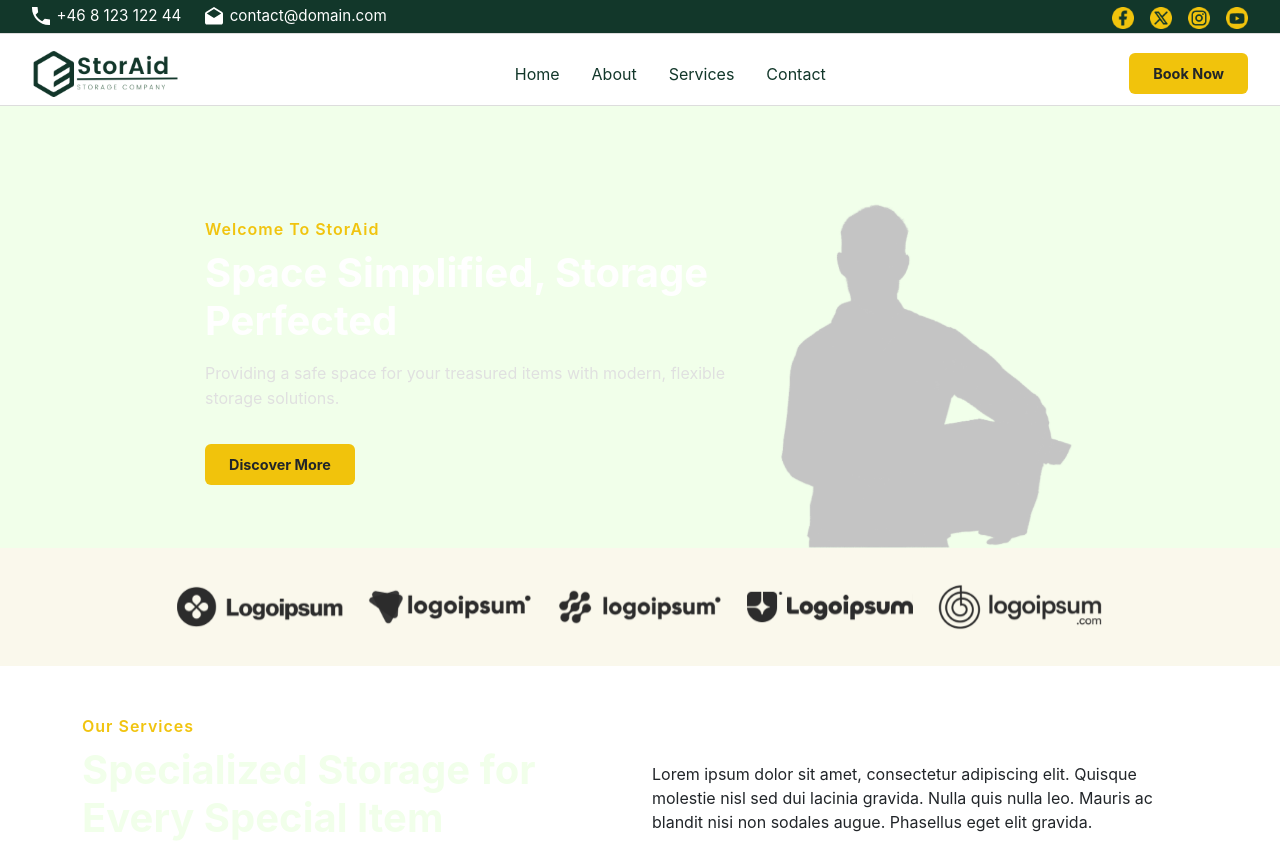
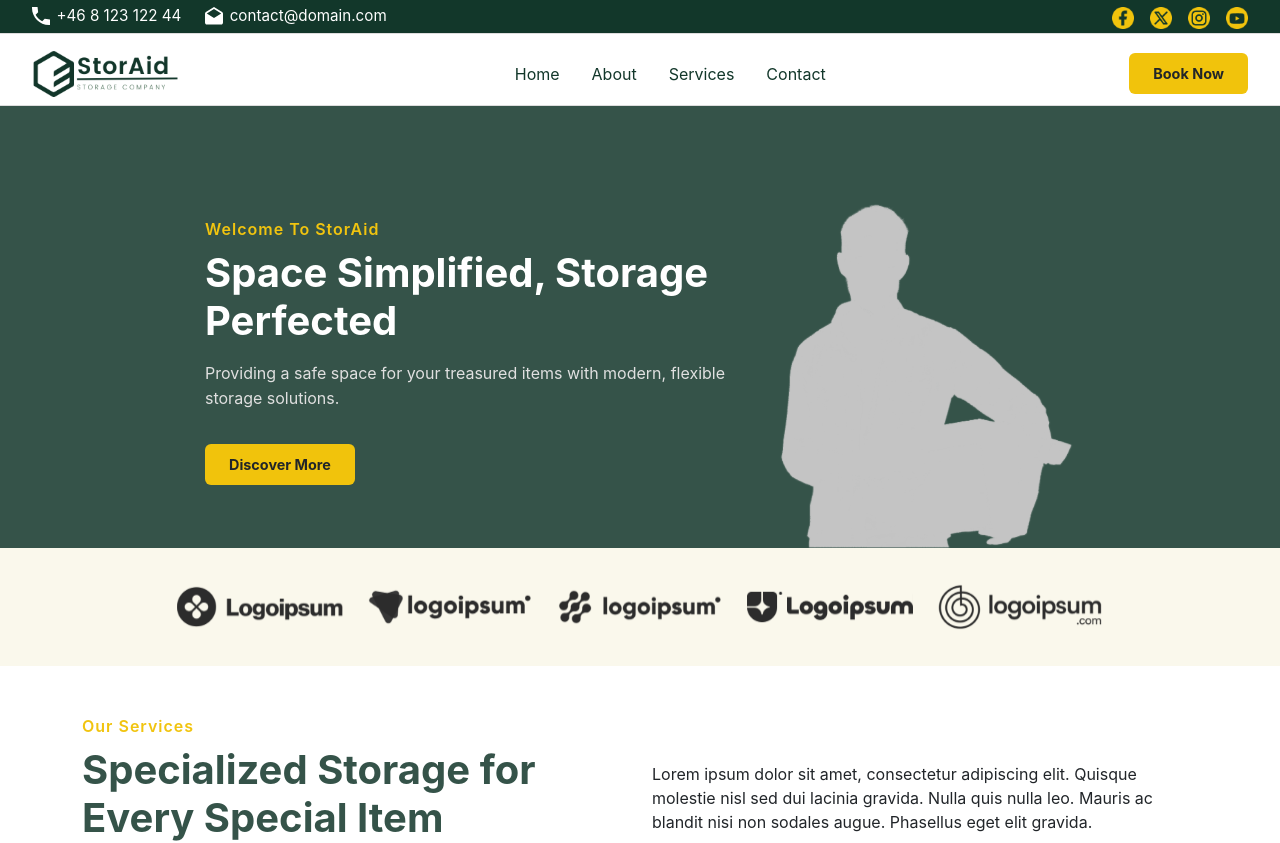
Before and after one commit to Pieplow/storaid-assignment-react, a React (Vite) app: page / in a window 1280 px wide. Shown: the top 843 px of the page. Built offline with nearby package versions, Linux system fonts and the light colour scheme.

Commit message:
changed css

```diff
--- a/src/styles/variables.css
+++ b/src/styles/variables.css
@@ -5,7 +5,7 @@
   --clr-beige-background:#faf8ec;
   --clr-light-green-background:#355349;
   --clr-grey-background:#ececec;
-  --clr-light-green-background: #f1ffea;
+  --clr-green-white-background: #f1ffea;
   --clr-dark-green-background: #12372a;
 
   --color-text: #12372A;
```
